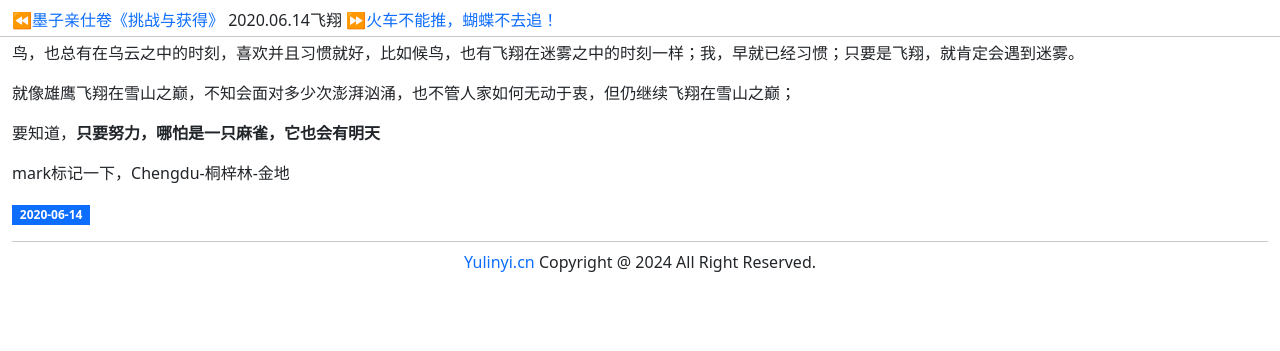
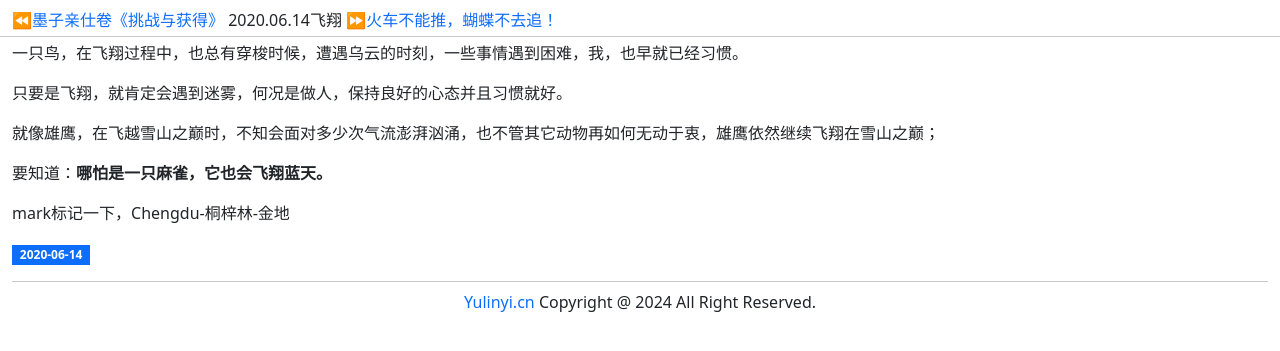
Before and after one commit to helloyuzz/Yulinyi, a Jekyll site: the page built from _posts/2020-06-14-飞翔.md, in a window 1280 px wide. Shown: the top 351 px of the page. Built offline with Jekyll 4.4.1, drawn with Linux system fonts in a browser that asks for light colours.

Commit message:
Update 2020-06-14-飞翔.md

```diff
--- a/_posts/2020-06-14-飞翔.md
+++ b/_posts/2020-06-14-飞翔.md
@@ -2,10 +2,12 @@
 layout: post
 ---
 
-鸟，也总有在乌云之中的时刻，喜欢并且习惯就好，比如候鸟，也有飞翔在迷雾之中的时刻一样；我，早就已经习惯；只要是飞翔，就肯定会遇到迷雾。
+一只鸟，在飞翔过程中，也总有穿梭时候，遭遇乌云的时刻，一些事情遇到困难，我，也早就已经习惯。
 
-就像雄鹰飞翔在雪山之巅，不知会面对多少次澎湃汹涌，也不管人家如何无动于衷，但仍继续飞翔在雪山之巅；
+只要是飞翔，就肯定会遇到迷雾，何况是做人，保持良好的心态并且习惯就好。
 
-要知道，__只要努力，哪怕是一只麻雀，它也会有明天__
+就像雄鹰，在飞越雪山之巅时，不知会面对多少次气流澎湃汹涌，也不管其它动物再如何无动于衷，雄鹰依然继续飞翔在雪山之巅；
+
+要知道：__哪怕是一只麻雀，它也会飞翔蓝天。__
 
 mark标记一下，Chengdu-桐梓林-金地
```
